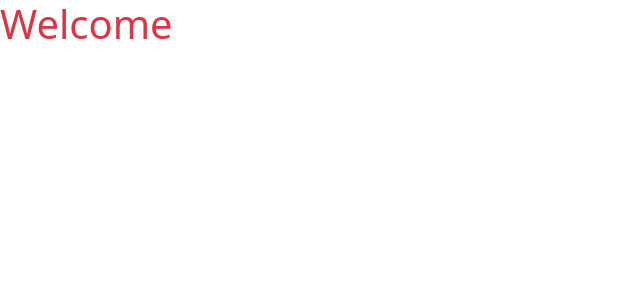
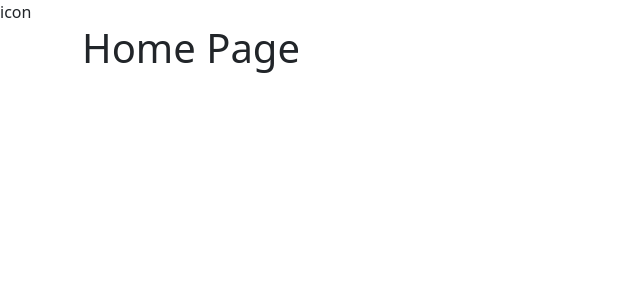
Before and after one commit to Haris-Mohanty/PortFolio2, a React (Create React App) app in the folder client/: page / in a window 1280 px wide. Shown: the top 300 px of the page, without its empty margins (0-640 px from the left). Built offline with nearby package versions, Linux system fonts and the light colour scheme.

Commit message:
client- src- components- Layout- Layout.js- Code added.

```diff
--- a/client/src/App.js
+++ b/client/src/App.js
@@ -1,9 +1,11 @@
-
+import Layout from "./components/Layout/Layout";
 
 function App() {
-  return <div>
-    <h1 className="text-danger">Welcome</h1>
-  </div>;
+  return (
+    <>
+      <Layout />
+    </>
+  );
 }
 
 export default App;
--- a/client/src/components/Layout/Layout.js
+++ b/client/src/components/Layout/Layout.js
@@ -1,11 +1,19 @@
-import React from 'react'
+import React from "react";
+import Home from "../../pages/Home/Home";
 
 const Layout = () => {
   return (
-    <div>
+    <>
+      <div className="sidebar-section">
+        <div className="sidebar">
+          <div className="sidebar-toggle-icons">icon</div>
+        </div>
+        <div className="container">
+          <Home />
+        </div>
+      </div>
+    </>
+  );
+};
 
-    </div>
-  )
-}
-
-export default Layout
+export default Layout;
--- /dev/null
+++ b/client/src/pages/Home/Home.js
@@ -0,0 +1,12 @@
+import React from "react";
+import "./Home.css";
+
+const Home = () => {
+  return (
+    <div>
+      <h1>Home Page</h1>
+    </div>
+  );
+};
+
+export default Home;
```
Also changed, not shown: client/src/pages/Home/Home.css (added).
